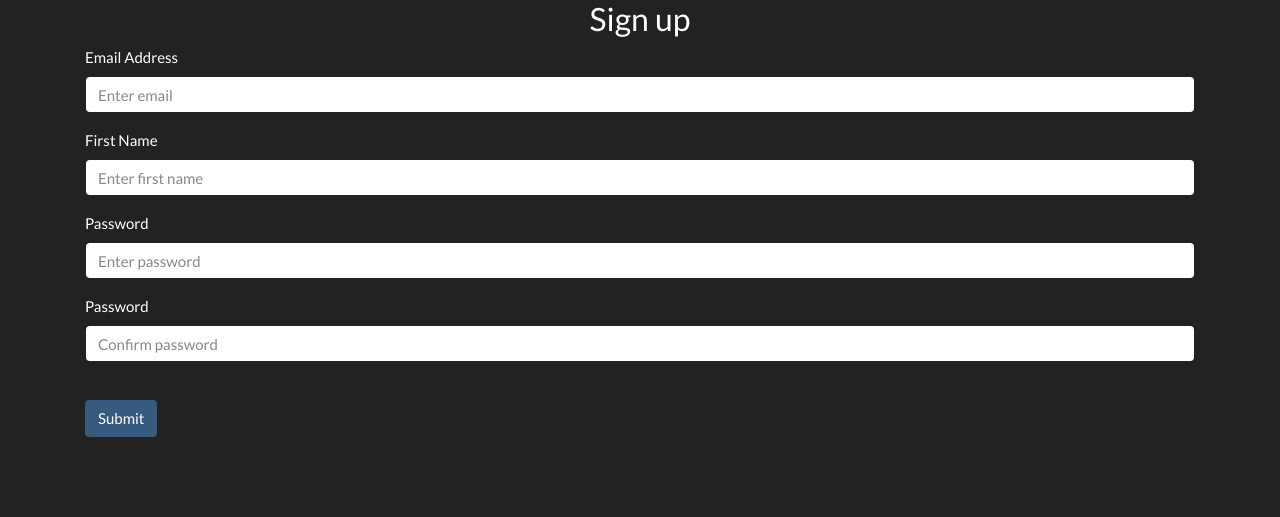
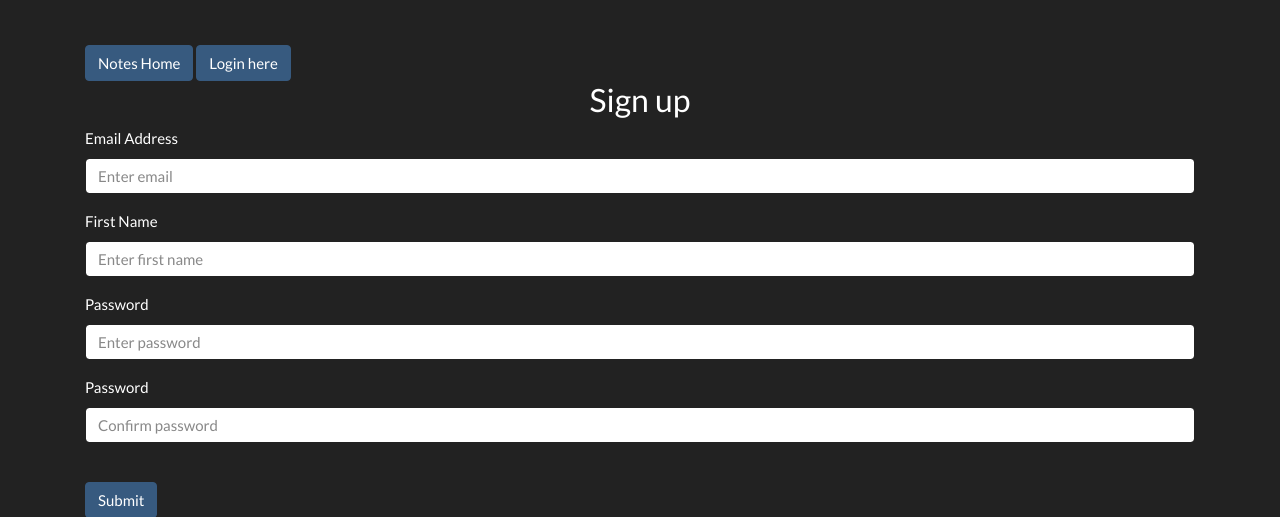
Before and after one commit to Dorothyhung/FlaskWebApp, a Flask app: page /notesappsignup in a window 1280 px wide. Shown: the part 71-588 px from the top of the page. Run offline with Flask 2, Linux system fonts and the light colour scheme; some libraries are stand-ins or nearby versions.

Commit message:
add links to other notesapp pages

```diff
--- a/website/templates/notesapp.html
+++ b/website/templates/notesapp.html
@@ -9,7 +9,7 @@
     <a href="/notesapplogin" class="btn btn-primary">Login here</a>
     <a href="/notesappsignup" class="btn btn-primary">Sign Up</a>
 </div>
-
+</br></br>
 <h2>Welcome to Notes App</h2>
 </br>
 <h3>This is a simple web app to allow users to sign up or log in to create and view notes. Users and notes will be stored in a SQL database server.</h3>
--- a/website/templates/notesapplogin.html
+++ b/website/templates/notesapplogin.html
@@ -3,6 +3,12 @@
 {% block title %} Login to Notes {% endblock %}
 
 {% block content %}
+</br></br>
+<div>
+    <a href="/notesapp" class="btn btn-primary">Notes Home</a>
+    <a href="/notesappsignup" class="btn btn-primary">Sign Up</a>
+</div>
+
 <form method="POST">
     <h3 align="center">Login</h3>
     <div class="form-group">
--- a/website/templates/notesappsignup.html
+++ b/website/templates/notesappsignup.html
@@ -3,7 +3,11 @@
 {% block title %} Sign Up for Notes {% endblock %}
 
 {% block content %}
-
+</br></br>
+<div>
+    <a href="/notesapp" class="btn btn-primary">Notes Home</a>
+    <a href="/notesapplogin" class="btn btn-primary">Login here</a>
+</div>
 <form method="POST">
     <h3 align="center">Sign up</h3>
 
```
